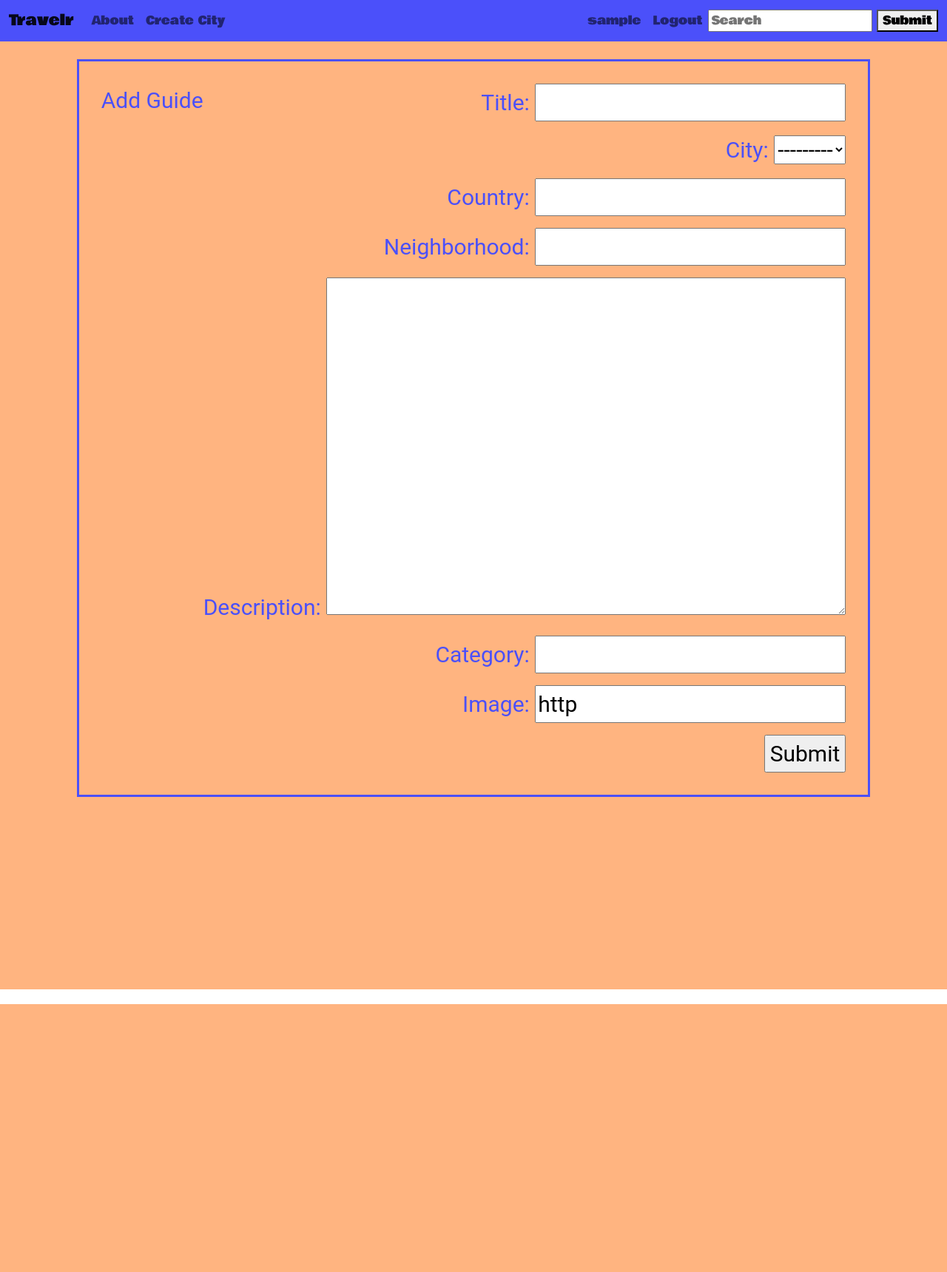
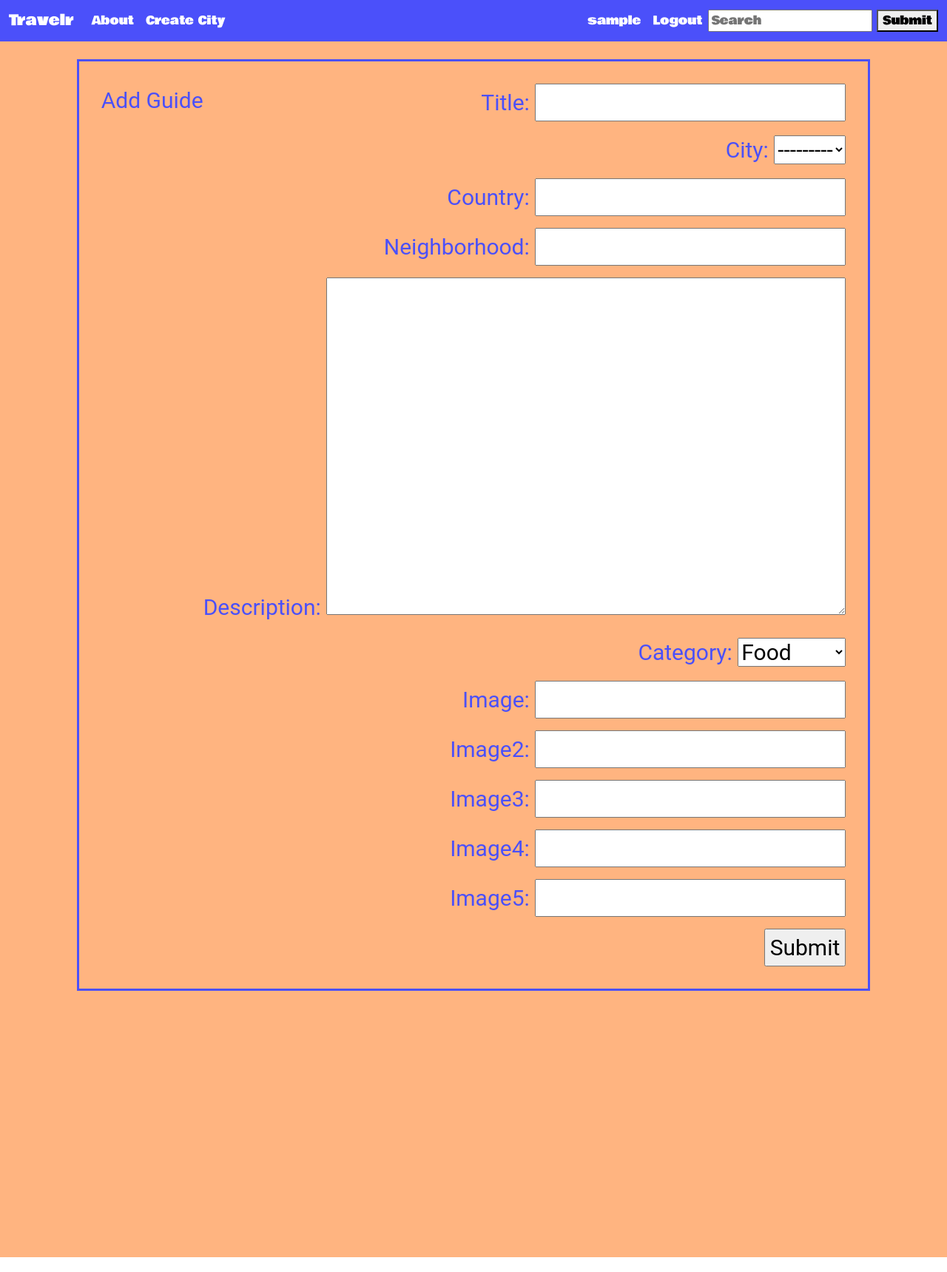
Before and after one commit to tmarra122333/travelr, a Django app: page /city/guides/add in a window 1280 px wide. Shown: the whole page at 74% size. Before the commit the page ends 1357 px from the top, so only its background shows below. Run offline with Django 4.2, Linux system fonts and the light colour scheme; the visitor is signed in with stand-in values (Sample User, id 1); data that the repository does not hold is empty.

Commit message:
models updated

```diff
--- a/main_app/forms.py
+++ b/main_app/forms.py
@@ -22,7 +22,7 @@ class UserProfileForm(forms.ModelForm):
 class GuideCreateForm(forms.ModelForm):
     class Meta:
         model = Guide
-        fields = ('title', 'city', 'country', 'neighborhood', 'description', 'category', 'image')
+        fields = ('title', 'city', 'country', 'neighborhood', 'description', 'category', 'image', 'image2', 'image3', 'image4', 'image5' )
 
     widgets = {
         'title': forms.TextInput(attrs={'class': 'form-control'}),
@@ -32,13 +32,21 @@ class GuideCreateForm(forms.ModelForm):
         'description': forms.Textarea(attrs={'class': 'form-control'}),
         'category': forms.TextInput(attrs={'class': 'form-control'}),
         'image': forms.TextInput(attrs={'class': 'form-control'}),
+        'image2': forms.TextInput(attrs={'class': 'form-control'}),
+        'image3': forms.TextInput(attrs={'class': 'form-control'}),
+        'image4': forms.TextInput(attrs={'class': 'form-control'}),
+        'image5': forms.TextInput(attrs={'class': 'form-control'}),
     }
 
 
 class UpdateGuideForm(forms.ModelForm):
     class Meta:
         model = Guide
-        fields = ('title', 'country', 'neighborhood', 'description', 'category', 'image')
+        fields = ('title', 'country', 'neighborhood', 'description', 'category', 'image',
+        'image2',
+        'image3',
+        'image4',
+        'image5')
 
     widgets = {
         'title': forms.TextInput(attrs={'class': 'form-control'}),
@@ -47,6 +55,10 @@ class UpdateGuideForm(forms.ModelForm):
         'description': forms.TextInput(attrs={'class': 'form-control'}),
         'category': forms.TextInput(attrs={'class': 'form-control'}),
         'image': forms.TextInput(attrs={'class': 'form-control'}),
+        'image2': forms.TextInput(attrs={'class': 'form-control'}),
+        'image3': forms.TextInput(attrs={'class': 'form-control'}),
+        'image4': forms.TextInput(attrs={'class': 'form-control'}),
+        'image5': forms.TextInput(attrs={'class': 'form-control'}),
     }
 
 class CityCreateForm(forms.ModelForm):
--- a/main_app/models.py
+++ b/main_app/models.py
@@ -25,17 +25,30 @@ class City(models.Model):
     def __str__(self):
         return self.name
 
+CATEGORY_CHOICES = (
+    ("food", "Food"),
+    ("bar", "Bar"),
+    ("arts", "Arts"),
+    ("nightlife", "Nightlife"),
+    ("culture", "Culture"),
+    ("sights", "Sights"),
+    ("cafes", "Cafes"),
+    ("shops", "Shops"),
+    ("outdoors", "Outdoors"),
+)
+
 class Guide(models.Model):
     title = models.CharField(max_length=150)
     city = models.ForeignKey(City, on_delete=models.CASCADE, related_name="cities")
-    #TODO: remove country, its linked in city as is
     country = models.CharField(max_length=100)
     neighborhood = models.CharField(max_length=100)
-    description = models.TextField(max_length=250)
-    #TODO: category should be its own model? so that we can make them choices
-    #we can choose them instead of letting the user go crazy with it
-    category = models.CharField(max_length=50)
-    image = models.CharField(max_length=200, default="http")
+    description = models.TextField(max_length=600)
+    category = models.CharField(max_length=50, choices=CATEGORY_CHOICES, default='none')
+    image = models.CharField(max_length=200, null=True)
+    image2 = models.CharField(max_length=200, null=True, blank=True)
+    image3 = models.CharField(max_length=200, null=True, blank=True)
+    image4 = models.CharField(max_length=200, null=True, blank=True)
+    image5 = models.CharField(max_length=200, null=True, blank=True)
     created_at = models.DateTimeField(auto_now_add=True)
     user = models.ForeignKey(User, on_delete=models.CASCADE, related_name="users")
 
--- a/main_app/static/styles/main.css
+++ b/main_app/static/styles/main.css
@@ -1,14 +1,12 @@
 #navbar {
     background-color: #4b50fa !important;
-    color: white !important;
     font-family: 'Bowlby One', cursive;
     font-weight: lighter !important;
 }
 
-.nav-text {
-    color: white;
+.nav-link, .navbar-brand {
+    color: white !important;
 }
-
 .my-row {
     height: 675px;
 }
@@ -208,12 +206,8 @@ a:visited {
 
 #card_style {
     margin: 5px;
-    /* background-color: #f5f474; */
-    /* background-color: #00f2a2; */
-    /* background-color: #2DDFFF; */
     background-color: #ffb480;
     border: solid;
-    /* border-color: #ef0041; */
     border-color: #4b50fa;
 }
 
@@ -226,9 +220,6 @@ a:visited {
 .profile-body {
     text-align: center;
     font-size: 16px;
-    /* background-color: #f5f474; */
-    /* background-color: #00f2a2; */
-    /* background-color: #2DDFFF; */
     background-color: #ffb480;
     text-align: center;
     display: flex;
@@ -236,16 +227,12 @@ a:visited {
     align-items: center;
     font-family: 'Bowlby One', cursive;
     margin: 20px;
-    /* color: #ef0041; */
     color: #4b50fa;
 }
 
 .create-body{
     text-align: center;
     font-size: 16px;
-    /* background-color: #f5f474; */
-    /* background-color: #00f2a2; */
-    /* background-color: #2DDFFF; */
     background-color: #ffb480;
     text-align: center;
     display: flex;
@@ -253,7 +240,6 @@ a:visited {
     align-items: center;
     font-family: 'Bowlby One', cursive;
     margin: 20px;
-    /* color: #ef0041; */
     color: #4b50fa;
-    padding-bottom: 200px;
+    padding-bottom: 300px;
 }
--- a/main_app/static/styles/profile.css
+++ b/main_app/static/styles/profile.css
@@ -4,6 +4,10 @@
     font-family: 'Bowlby One', cursive;
     font-weight: lighter !important;
     font-size: 18px;
+}
+
+.nav-link, .navbar-brand {
+    color: white !important;
 }
 
 #join_date{
```
Also changed, not shown: main_app/migrations/0010_guide_image2_guide_image3_guide_image4_guide_image5_and_more.py (added), main_app/migrations/0011_alter_guide_image.py (added), main_app/migrations/0012_alter_guide_image.py (added).
